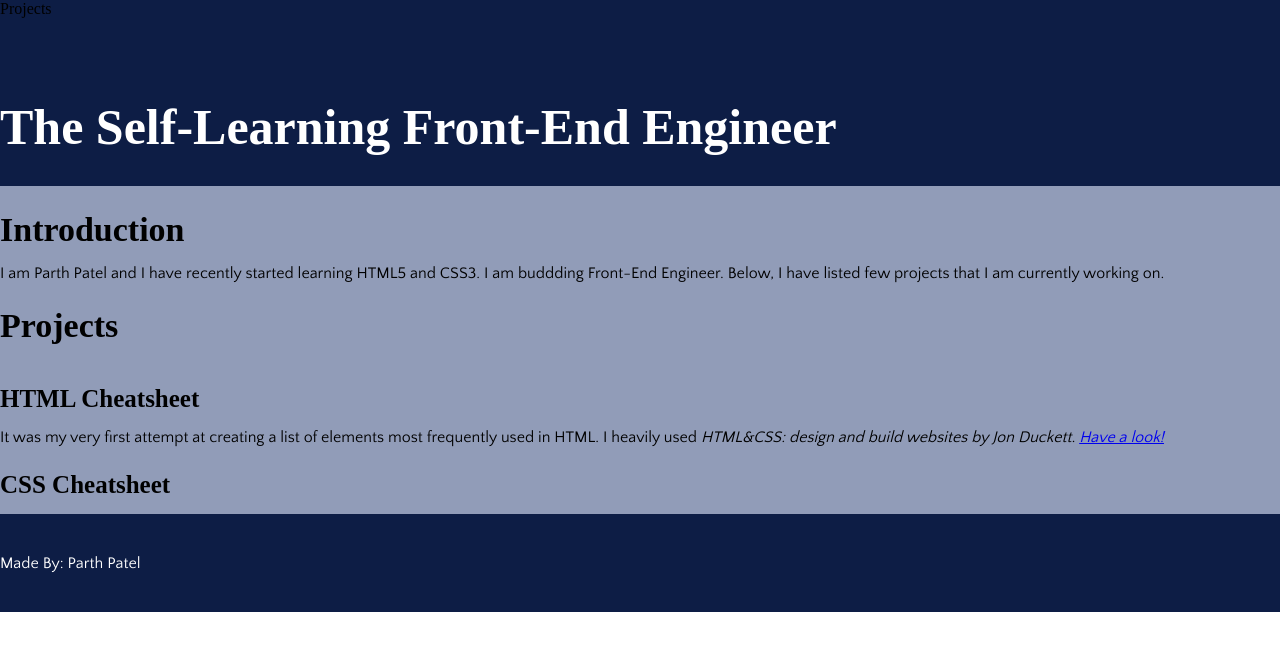
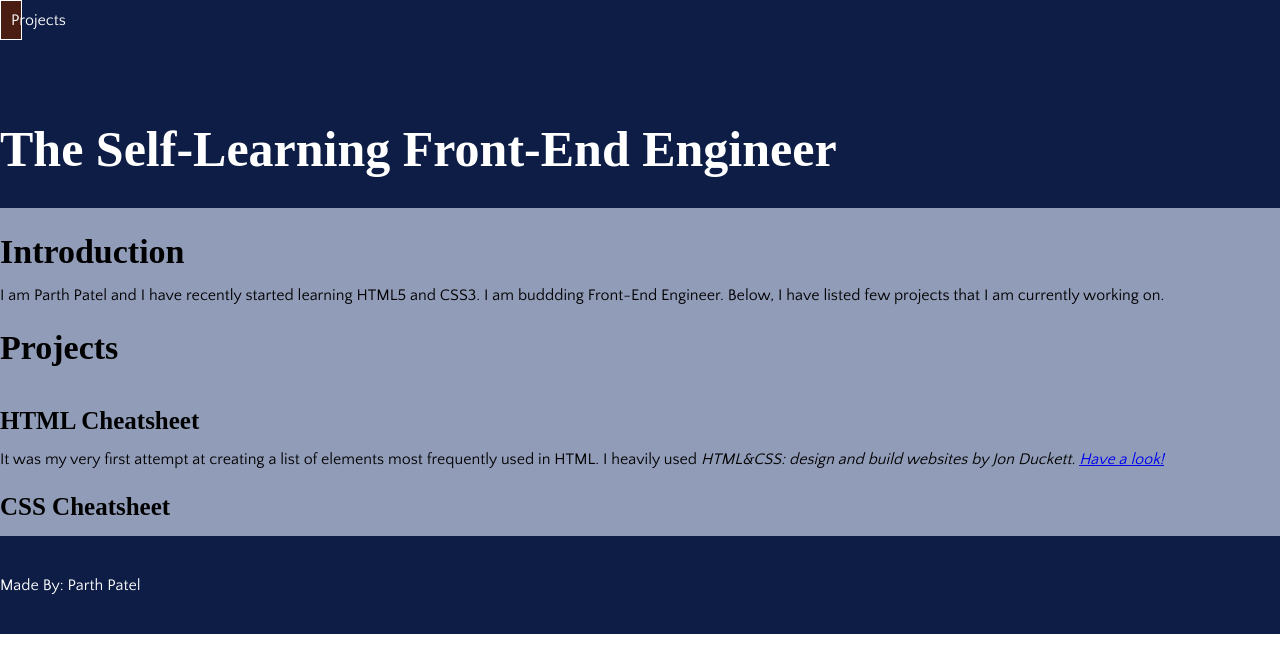
Before and after one commit to Parth-Patel-21/Parth-Patel-21.github.io, a plain HTML site: page index.html in a window 1280 px wide. Drawn offline with Linux system fonts and the light colour scheme; a web font is replaced by a local one.

Commit message:
commit to main

```diff
--- a/index.css
+++ b/index.css
@@ -16,6 +16,7 @@ main {
     font-family: 'Quattrocento Sans', sans-serif;
     font-size: 16px;
     display: inline-block;
+    width: 20px;
     padding: 10px;
     color: white;
     background-color: #4A1D13;
--- a/index.html
+++ b/index.html
@@ -15,7 +15,7 @@
     <header>
         <nav>
             <ul>
-                <li class="projects">Projects</li>
+                <li class="projects-button">Projects</li>
             </ul>
         </nav>
         <h1> The Self-Learning Front-End Engineer </h1>
```
